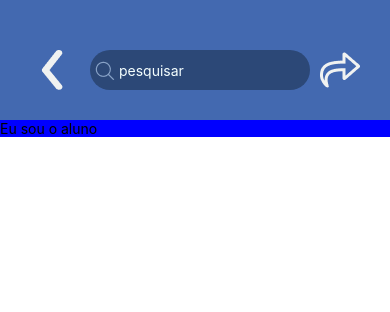
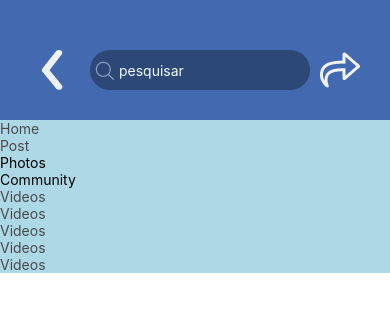
Before and after one commit to giliader/Aula02, a React Native app: screen / in a window 390 px wide. Shown: the top 312 px of the page. Built offline with nearby package versions, Linux system fonts and the light colour scheme.

Commit message:
Criando um sub componente para o linksHeader

```diff
--- a/App.tsx
+++ b/App.tsx
@@ -2,19 +2,42 @@ import { StatusBar } from 'expo-status-bar';
 import React from 'react';
 import { StyleSheet, Text, View, Image, TextInput } from 'react-native';
 
+const OneLinksHeader=()=>{
+  return(
+    <View>
+        <Text style={styleOneLinkHeader.link}>Videos</Text>
+    </View>
+  );
+};
+const styleOneLinkHeader = StyleSheet.create({
+  link:{
+    color:"#4A4A4C",
+  }
+});
+
 const LinksHeader=()=>{
   return(
-      <View style={StyleLinksHeader.container}>
-          <Text>Eu sou o aluno</Text>
+      <View style={styleLinksHeader.container}>
+          <Text style={{color:"#4A4A4C"}}>Home</Text>
+          <Text style={styleLinksHeader.link}>Post</Text>
+          <Text>Photos</Text>
+          <Text>Community</Text>
+          <OneLinksHeader/>
+          <OneLinksHeader/>
+          <OneLinksHeader/>
+          <OneLinksHeader/>
+          <OneLinksHeader/>
       </View>
   );
 };
 
-const StyleLinksHeader = StyleSheet.create({
+const styleLinksHeader = StyleSheet.create({
   container:{
-    backgroundColor:"blue",color:"white"
+    backgroundColor:"lightblue",color:"white"
+  },
+  link:{
+    color:"#4A4A4C",
   }
-
 });
 
 
```
